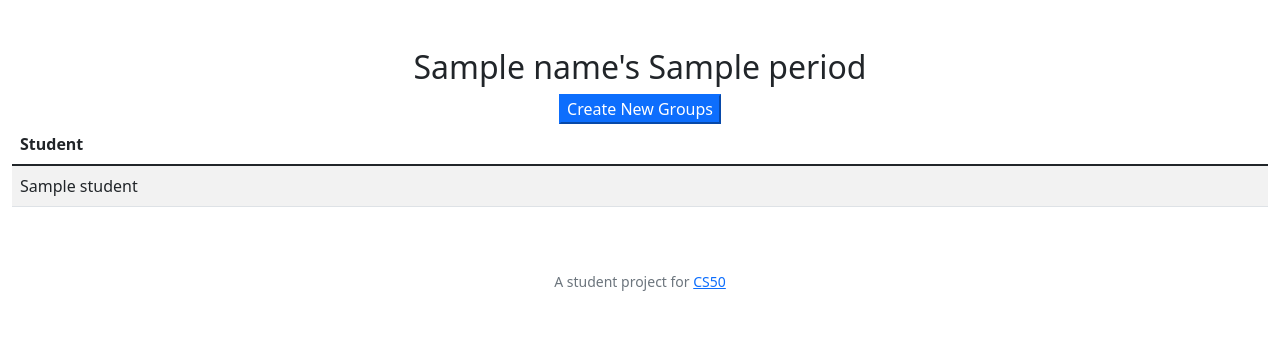
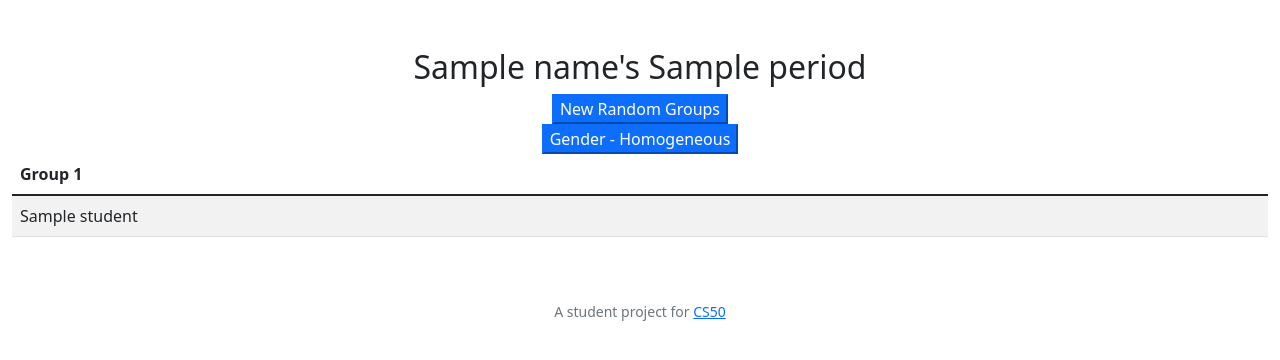
Before and after one commit to jdittert/cs50final, a Flask app: template templates/randomize.html in a window 1280 px wide. Shown: the part 76-436 px from the top of the page. Run offline with Flask 2, Linux system fonts and the light colour scheme; the template is opened without the code that fills it: most values are stand-ins (such as "Sample title", 1, 10 or a date in 2020); some libraries are stand-ins or nearby versions.

Commit message:
gender function works, update needs reworking

```diff
--- a/app.py
+++ b/app.py
@@ -160,6 +160,49 @@ def edit():
 
     return render_template("edit.html", name=name, period=period, classname=classname, students=students, genders=genders)
 
+@app.route("/gender_homo", methods=["POST"])
+@login_required
+def gender_homo():
+    # Create random groups homogeneous by gender
+
+    # Get specific class
+    teacher = db.execute("SELECT * FROM users WHERE id = ?", session["user_id"])
+    name = teacher[0]["usercase"]
+    period = request.args.get("period")
+    classname = period
+    period_id = db.execute("SELECT * FROM classes WHERE teacher = ? and class = ?", session["user_id"], period)
+    periodx = period_id[0]["id"]
+
+    # Get list of students and turn them into a list
+    students = db.execute("SELECT * FROM students WHERE class = ?", periodx)
+    student_lst = []
+
+    # Get list of male students
+    males = db.execute("SELECT * FROM students WHERE class = ? AND gender IN (SELECT id FROM gender WHERE gender = ?)", periodx, "Male")
+    male_lst = []
+    for i in range(len(males)):
+        male_lst.append(males[i]["name"])
+
+    # Get list of female students
+    females = db.execute("SELECT * FROM students WHERE class = ? AND gender IN (SELECT id FROM gender WHERE gender = ?)", periodx, "Female")
+    female_lst = []
+    for i in range(len(females)):
+        female_lst.append(females[i]["name"])
+
+    # Shuffle lists separately and extend
+    random.shuffle(male_lst)
+    for i in range(len(male_lst)):
+        student_lst.append(male_lst[i])
+    random.shuffle(female_lst)
+    for i in range(len(female_lst)):
+        student_lst.append(female_lst[i])
+
+    # Make groups
+    groupnum = int(round(len(student_lst) / 4))
+    groups = partition(student_lst, groupnum)
+
+    return render_template("randomize.html", classname=classname, groups=groups, name=name, period=period, students=students)
+
 @app.route("/group", methods=["GET", "POST"])
 @login_required
 def group():
@@ -247,7 +290,8 @@ def randomize():
 
     # Make random groups
     random.shuffle(student_lst)
-    groups = partition(student_lst, 4)
+    groupnum = int(round(len(student_lst) / 4))
+    groups = partition(student_lst, groupnum)
 
     return render_template("randomize.html", classname=classname, groups=groups, name=name, period=period, students=students)
 
@@ -311,3 +355,20 @@ def restore():
     flash("Class restored.")
 
     return redirect("/classes")
+
+@app.route("/update", methods=["POST"])
+@login_required
+def update():
+    # Update student information
+    period = request.args.get("period")
+    gender = request.form.get("gender")
+    if gender:
+        gendernum = db.execute("SELECT * FROM gender WHERE gender = ?", gender)
+        newgender = gendernum[0]["id"]
+        studentid = request.args.get("studentid")
+        db.execute("UPDATE students SET gender = ? WHERE id = ?", newgender, studentid)
+        flash("Field updated.")
+        return redirect("/edit?period=" + period)
+
+    else:
+        return apology("No gender")
--- a/templates/edit.html
+++ b/templates/edit.html
@@ -30,7 +30,8 @@
                     <td class="text-start">{{ student.id }}</td>
                     <td class="text-start">{{ student.name }}</td>
                     <td class="text-start">
-                        <select>
+                        <form action="/update?studentid={{ student.id }}&period={{ classname }}" method="post">
+                            <select name="gender">
                                 <option disabled selected>Not Set</option>
                                 {% for gender in genders %}
                                     {% if gender.id == student.gender %}
@@ -40,6 +41,8 @@
                                     {% endif %}
                                 {% endfor %}
                             </select>
+                            <input type="submit" value="Update">
+                        </form>
                     </td>
                     <td class="text-end">
                         <form action="/update?studentid={{ student.id }}" method="post">
--- a/templates/group.html
+++ b/templates/group.html
@@ -10,7 +10,10 @@
     </div>
     <div>
         <form action="/randomize?period={{ classname }}" method="post">
-            <button class="btn, btn-primary" type="submit" id="randomize" name="randomize">Create Groups</button>
+            <button class="btn, btn-primary" type="submit" id="randomize" name="randomize">Random</button>
+        </form>
+        <form action="/gender_homo?period={{ classname }}" method="post">
+            <button class="btn, btn-primary" type="submit" id="gender_homogeneous" name="gender_homogeneous">Gender - Homogeneous</button>
         </form>
     </div>
     <div>
--- a/templates/randomize.html
+++ b/templates/randomize.html
@@ -10,7 +10,10 @@
     </div>
     <div>
         <form action="/randomize?period={{ classname }}" method="post">
-            <button class="btn, btn-primary" type="submit" id="randomize" name="randomize">Create New Groups</button>
+            <button class="btn, btn-primary" type="submit" id="randomize" name="randomize">New Random Groups</button>
+        </form>
+        <form action="/gender_homo?period={{ classname }}" method="post">
+            <button class="btn, btn-primary" type="submit" id="gender_homogeneous" name="gender_homogeneous">Gender - Homogeneous</button>
         </form>
     </div>
     <div>
@@ -19,7 +22,7 @@
             <table class="table table-striped">
                 <thead>
                     <tr>
-                        <th class="text-start">Student</th>
+                        <th class="text-start">Group {{ loop.index }}</th>
                     </tr>
                 </thead>
                 <tbody>
```
Also changed, not shown: seatingchart.db, 3 other files. Lines whose indentation alone changed are shown as unchanged.
